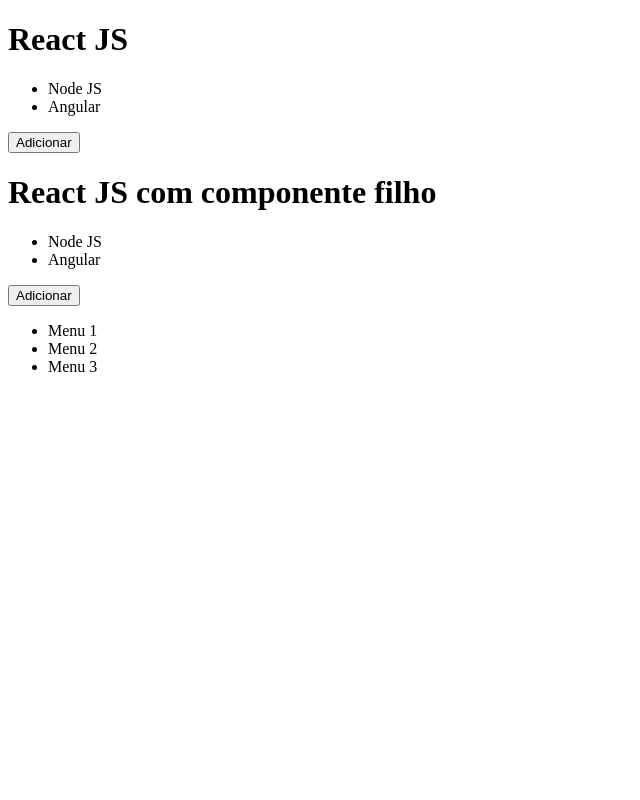
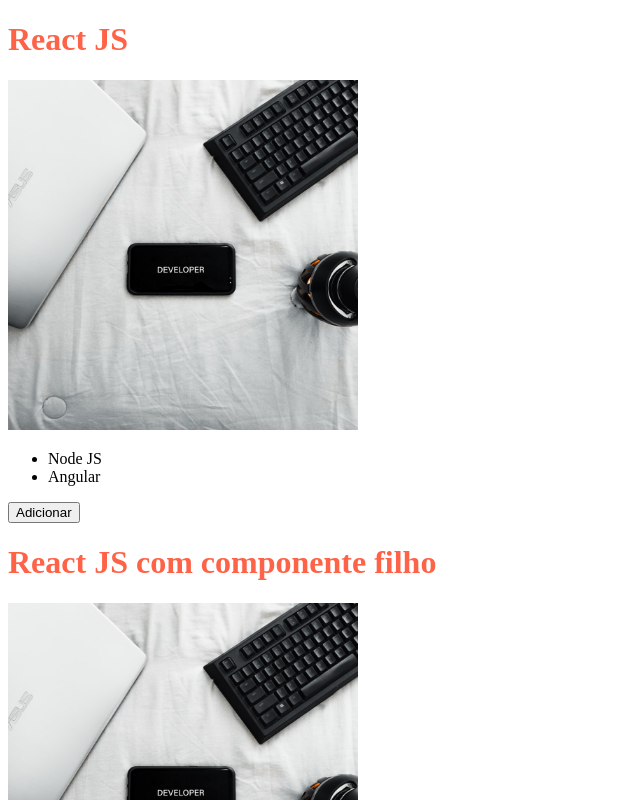
Before and after one commit to dyhalmeida/02-starter-reactjs-gostack11, a React app: page / in a window 1280 px wide. Shown: the top 800 px of the page, without its empty margins (0-640 px from the left). Built offline with nearby package versions, Linux system fonts and the light colour scheme.

Commit message:
Adicionado loader webpack para CSS e imagens

```diff
--- a/package.json
+++ b/package.json
@@ -19,6 +19,9 @@
     "webpack-cli": "^3.3.12"
   },
   "devDependencies": {
+    "css-loader": "^4.3.0",
+    "file-loader": "^6.1.0",
+    "style-loader": "^1.2.1",
     "webpack-dev-server": "^3.11.0"
   }
 }
--- /dev/null
+++ b/src/components/Header/Header.css
@@ -0,0 +1,4 @@
+h1 {
+  font-size: 2rem;
+  color: tomato;
+}
--- a/src/components/Header/index.js
+++ b/src/components/Header/index.js
@@ -1,9 +1,13 @@
 import React from 'react';
 import Projects from '../Projects';
+
+import background from '../../../assets/bg.jpeg';
+import './Header.css';
 
 const Header = ({ title, children }) => (
   <header>
     <h1>{title}</h1>
+    <img width="350px" src={background} alt="Background" />
     <Projects />
     {children}
   </header>
--- a/webpack.config.js
+++ b/webpack.config.js
@@ -17,6 +17,15 @@
           loader: 'babel-loader',
         },
       },
+      {
+        test: /\.css$/,
+        exclude: /node_modules/,
+        use: [{ loader: 'style-loader' }, { loader: 'css-loader' }],
+      },
+      {
+        test: /.*\.(gif|png|jpe?g)$/i,
+        use: [{ loader: 'file-loader' }],
+      },
     ],
   },
 };
```
Also changed, not shown: assets/bg.jpeg (added), 1 other file (tests, documents, lock files or other folders).
